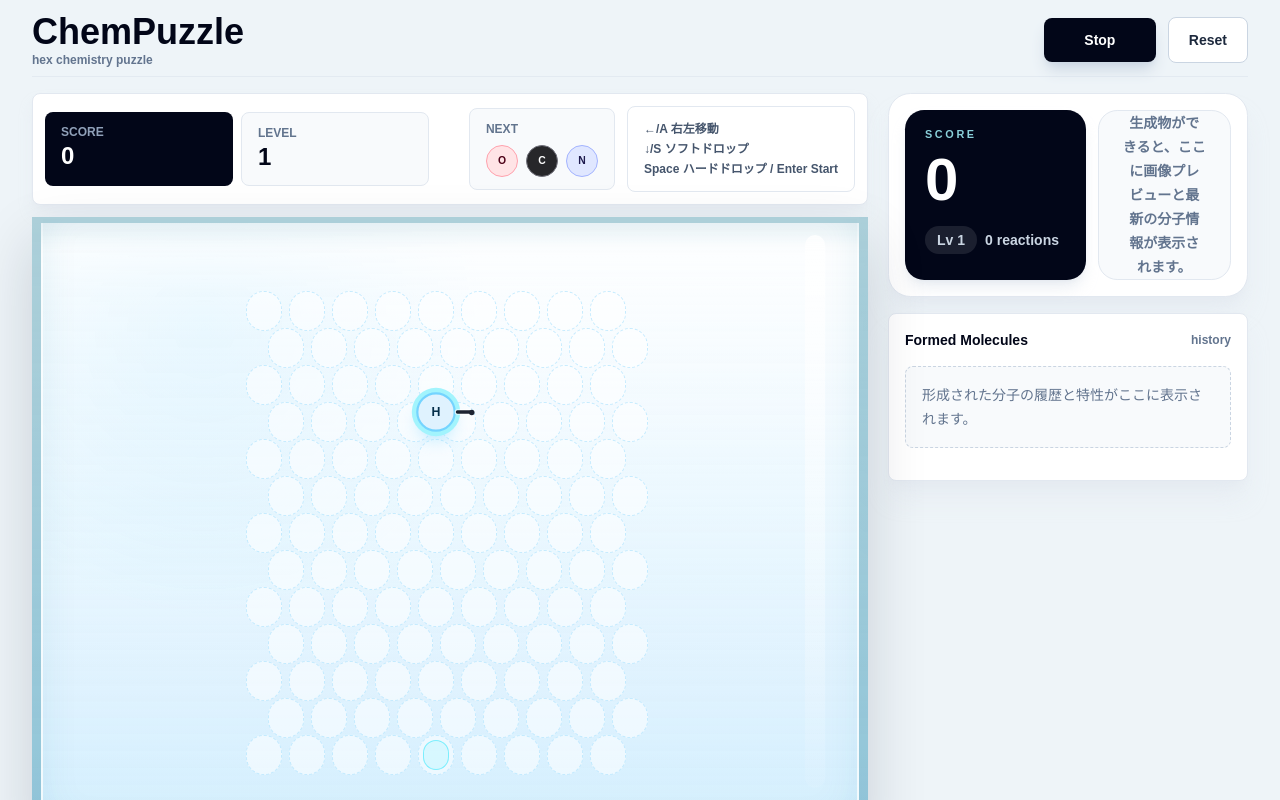
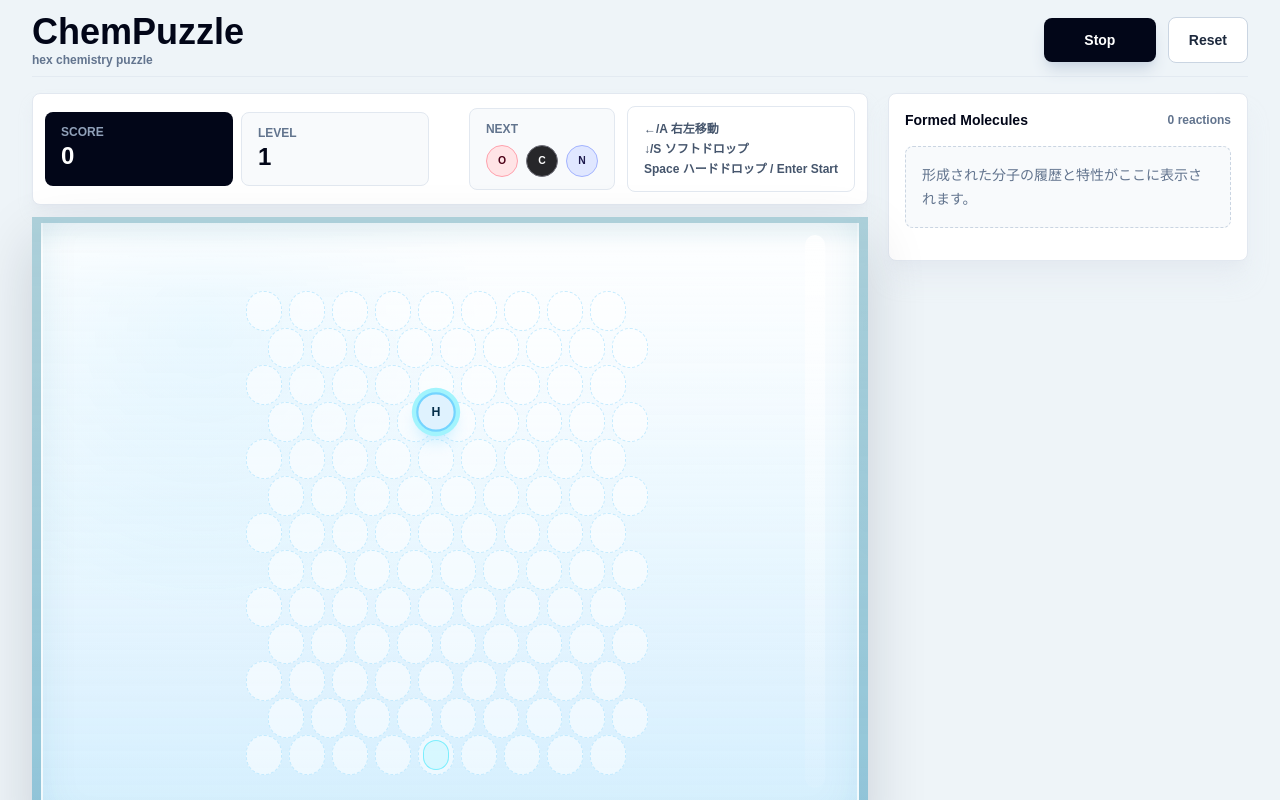
Before and after one commit to tatsuya0730/chempuzzle, a Next.js app: page / in a window 1280 px wide. Both pictures are taken after a click on the button "Start". Shown: the top 800 px of the page. Built offline with nearby package versions, Linux system fonts and the light colour scheme.

Commit message:
undo: 原子の腕を削除・右側ペインを整理

```diff
--- a/app/globals.css
+++ b/app/globals.css
@@ -68,63 +68,6 @@ body {
   will-change: transform, opacity;
 }
 
-.valence-hands {
-  position: absolute;
-  inset: 0;
-  z-index: 4;
-  color: #111827;
-  pointer-events: none;
-}
-
-.valence-hand {
-  position: absolute;
-  left: 50%;
-  top: 50%;
-  width: 14px;
-  height: 3px;
-  border-radius: 999px;
-  background: currentColor;
-  box-shadow: 0 0 0 1px rgba(255, 255, 255, 0.78);
-  opacity: 0.95;
-  transform-origin: 0 50%;
-}
-
-.valence-hand::after {
-  content: "";
-  position: absolute;
-  right: -3px;
-  top: 50%;
-  width: 5px;
-  height: 5px;
-  border-radius: 999px;
-  background: currentColor;
-  transform: translateY(-50%);
-}
-
-.hand-dir-0 {
-  transform: translateY(-50%) rotate(0deg) translateX(18px);
-}
-
-.hand-dir-1 {
-  transform: translateY(-50%) rotate(60deg) translateX(18px);
-}
-
-.hand-dir-2 {
-  transform: translateY(-50%) rotate(120deg) translateX(18px);
-}
-
-.hand-dir-3 {
-  transform: translateY(-50%) rotate(180deg) translateX(18px);
-}
-
-.hand-dir-4 {
-  transform: translateY(-50%) rotate(240deg) translateX(18px);
-}
-
-.hand-dir-5 {
-  transform: translateY(-50%) rotate(300deg) translateX(18px);
-}
-
 .benzene-token {
   border-radius: 0;
   clip-path: polygon(25% 4%, 75% 4%, 100% 50%, 75% 96%, 25% 96%, 0 50%);
@@ -189,49 +132,6 @@ body {
   z-index: 8;
   overflow: visible;
   pointer-events: none;
-}
-
-.product-mock {
-  background:
-    radial-gradient(circle at 18% 16%, rgba(255, 255, 255, 0.95), transparent 28%),
-    radial-gradient(circle at 82% 18%, rgba(125, 211, 252, 0.35), transparent 26%),
-    linear-gradient(145deg, #eff6ff 0%, #f8fafc 48%, #dbeafe 100%);
-}
-
-.product-mock-bottle {
-  position: absolute;
-  left: 50%;
-  top: 52%;
-  width: 38%;
-  height: 66%;
-  border-radius: 22% 22% 18% 18%;
-  background: linear-gradient(180deg, rgba(255, 255, 255, 0.94), rgba(226, 232, 240, 0.92));
-  border: 1px solid rgba(148, 163, 184, 0.38);
-  box-shadow: 0 18px 30px rgba(15, 23, 42, 0.12);
-  transform: translate(-50%, -50%);
-}
-
-.product-mock-bottle::before {
-  content: "";
-  position: absolute;
-  left: 50%;
-  top: -14%;
-  width: 32%;
-  height: 18%;
-  border-radius: 35% 35% 8px 8px;
-  background: linear-gradient(180deg, #cbd5e1, #94a3b8);
-  transform: translateX(-50%);
-}
-
-.product-mock-label {
-  position: absolute;
-  left: 10px;
-  right: 10px;
-  bottom: 10px;
-  border-radius: 14px;
-  background: rgba(255, 255, 255, 0.82);
-  padding: 10px 12px;
-  backdrop-filter: blur(4px);
 }
 
 .reaction-bond {
--- a/app/page.tsx
+++ b/app/page.tsx
@@ -29,7 +29,7 @@ export default function Home() {
             />
           </div>
 
-          <ReactionHistory reactionLog={game.reactionLog} score={game.score} level={game.level} />
+          <ReactionHistory reactionLog={game.reactionLog} />
         </section>
 
         <RankingMock />
--- a/components/game/GameBoard.tsx
+++ b/components/game/GameBoard.tsx
@@ -39,7 +39,7 @@ export function GameBoard({
                   }`}
                 >
                   {isPredicted ? <div className="absolute inset-[4px] rounded-full border border-cyan-300/70 bg-cyan-200/30" /> : null}
-                  {cell ? <TokenOrb token={cell.token} hands={cell.hands} clearing={Boolean(match)} /> : null}
+                  {cell ? <TokenOrb token={cell.token} clearing={Boolean(match)} /> : null}
                   {match ? <span className={`effect-burst effect-${match.molecule.effect}`} /> : null}
                 </div>
               );
@@ -54,7 +54,7 @@ export function GameBoard({
               top: `${current.screenY - CELL_H / 2}px`,
             }}
           >
-            <TokenOrb token={current.token} hands={current.hands} active={true} clearing={false} />
+            <TokenOrb token={current.token} active={true} clearing={false} />
           </div>
         ) : null}
       </div>
--- a/components/game/ReactionHistory.tsx
+++ b/components/game/ReactionHistory.tsx
@@ -2,80 +2,24 @@ import type { ReactionLog } from "@/types/game";
 import { formatScore } from "@/lib/game/scoring";
 import { EFFECT_STYLES } from "@/lib/game/tokens";
 
-function ProductPreview({ entry }: { entry: ReactionLog }) {
-  if (entry.imageUrl) {
-    return <img src={entry.imageUrl} alt={`${entry.name} image`} className="h-full w-full object-cover" loading="lazy" />;
-  }
-
-  return (
-    <div className="product-mock relative h-full w-full overflow-hidden">
-      <div className="product-mock-bottle" />
-      <div className="product-mock-label">
-        <p className="text-[0.65rem] font-bold uppercase tracking-[0.22em] text-slate-500">Compound</p>
-        <p className="mt-2 text-2xl font-black text-slate-950">{entry.formula}</p>
-        <p className="mt-1 text-xs font-semibold text-slate-600">{entry.name}</p>
-      </div>
-    </div>
-  );
-}
-
-export function ReactionHistory({ reactionLog, score, level }: { reactionLog: ReactionLog[]; score: number; level: number }) {
-  const latest = reactionLog[0];
-
+export function ReactionHistory({ reactionLog }: { reactionLog: ReactionLog[] }) {
   return (
     <aside className="flex min-h-0 flex-col gap-4">
-      <section className="rounded-[1.4rem] border border-slate-200 bg-white p-4 shadow-xl shadow-slate-200/70">
-        <div className="grid gap-3 sm:grid-cols-[1.2fr_0.8fr] lg:grid-cols-1 xl:grid-cols-[1.15fr_0.85fr]">
-          <div className="rounded-[1.2rem] bg-slate-950 px-5 py-4 text-white shadow-lg shadow-slate-300/40">
-            <p className="text-[0.68rem] font-black uppercase tracking-[0.24em] text-cyan-200/85">Score</p>
-            <p className="mt-2 text-5xl font-black leading-none tabular-nums sm:text-6xl">{formatScore(score)}</p>
-            <div className="mt-4 flex items-center gap-2 text-sm font-bold text-slate-300">
-              <span className="rounded-full bg-white/10 px-3 py-1">Lv {level}</span>
-              <span>{reactionLog.length} reactions</span>
-            </div>
-          </div>
-
-          <div className="overflow-hidden rounded-[1.2rem] border border-slate-200 bg-slate-50">
-            {latest ? (
-              <>
-                <div className="h-40 bg-white">
-                  <ProductPreview entry={latest} />
-                </div>
-                <div className="border-t border-slate-200 px-4 py-3">
-                  <p className="text-[0.68rem] font-black uppercase tracking-[0.22em] text-slate-500">Latest Product</p>
-                  <p className="mt-2 text-2xl font-black text-slate-950">{latest.formula}</p>
-                  <p className="text-sm font-semibold text-slate-600">{latest.name}</p>
-                </div>
-              </>
-            ) : (
-              <div className="flex h-full min-h-40 items-center justify-center px-6 text-center text-sm font-semibold leading-6 text-slate-500">
-                生成物ができると、ここに画像プレビューと最新の分子情報が表示されます。
-              </div>
-            )}
-          </div>
-        </div>
-      </section>
-
       <section className="min-h-0 rounded-lg border border-slate-200 bg-white p-4 shadow-xl shadow-slate-200/70">
         <div className="flex items-center justify-between gap-3">
           <h2 className="text-sm font-black text-slate-950">Formed Molecules</h2>
-          <span className="text-xs font-semibold text-slate-500">history</span>
+          <span className="text-xs font-semibold text-slate-500">{reactionLog.length} reactions</span>
         </div>
 
         {reactionLog.length === 0 ? (
           <div className="mt-4 rounded-lg border border-dashed border-slate-300 bg-slate-50 p-4 text-sm leading-6 text-slate-500">形成された分子の履歴と特性がここに表示されます。</div>
         ) : null}
 
-        <div className="mt-4 max-h-[calc(100vh-320px)] space-y-3 overflow-auto pr-1">
+        <div className="mt-4 max-h-[calc(100vh-180px)] space-y-3 overflow-auto pr-1">
           {reactionLog.map((entry) => (
             <div key={entry.id} className={`rounded-lg border p-3 ${EFFECT_STYLES[entry.effect].panel}`}>
-              <div className="flex items-start gap-3">
-                <div className="h-16 w-16 shrink-0 overflow-hidden rounded-xl border border-white/70 bg-white/80">
-                  <ProductPreview entry={entry} />
-                </div>
-                <div className="min-w-0 flex-1">
               <div className="flex items-start justify-between gap-3">
-                    <div>
+                <div className="min-w-0">
                   <p className="text-lg font-black">{entry.formula}</p>
                   <p className="text-xs font-semibold opacity-75">
                     {entry.name} / {entry.count} tiles
@@ -91,8 +35,6 @@ export function ReactionHistory({ reactionLog, score, level }: { reactionLog: Re
                 <span className="shrink-0 rounded-md bg-white/70 px-2 py-1 text-xs font-black">{EFFECT_STYLES[entry.effect].tag}</span>
               </div>
             </div>
-              </div>
-            </div>
           ))}
         </div>
       </section>
--- a/components/game/TokenOrb.tsx
+++ b/components/game/TokenOrb.tsx
@@ -1,8 +1,8 @@
-import type { Direction, TokenSymbol } from "@/types/game";
+import type { TokenSymbol } from "@/types/game";
 import { TOKENS } from "@/lib/game/tokens";
 import { BenzeneIcon } from "./BenzeneIcon";
 
-export function TokenOrb({ token, hands, active = false, clearing = false }: { token: TokenSymbol; hands: Direction[]; active?: boolean; clearing?: boolean }) {
+export function TokenOrb({ token, active = false, clearing = false }: { token: TokenSymbol; active?: boolean; clearing?: boolean }) {
   const styles = TOKENS[token];
   const isGroup = styles.category === "group";
 
@@ -11,14 +11,9 @@ export function TokenOrb({ token, hands, active = false, clearing = false }: { t
       className={`atom-orb relative flex h-9 w-9 items-center justify-center border-2 text-[0.7rem] font-black shadow-lg transition ${isGroup ? "benzene-token" : "rounded-full"} ${styles.shell} ${styles.text} ${styles.glow} ${
         active ? "scale-110 ring-4 ring-cyan-200" : ""
       } ${clearing ? "molecule-pop" : ""}`}
-      title={`${token}: ${styles.label} / 手${styles.valence}`}
+      title={`${token}: ${styles.label}`}
     >
       {isGroup ? <BenzeneIcon /> : null}
-      <span className="valence-hands" aria-hidden="true">
-        {hands.map((direction) => (
-          <span key={direction} className={`valence-hand hand-dir-${direction}`} />
-        ))}
-      </span>
       {isGroup ? null : <span className="relative z-10">{token}</span>}
     </div>
   );
--- a/lib/game/board.ts
+++ b/lib/game/board.ts
@@ -1,28 +1,21 @@
 import type { CellTile, Direction, Grid, Position, Tile, TokenSymbol } from "@/types/game";
 import { ALL_DIRECTIONS, CELL_H, CELL_W, COLS, ROW_OFFSET, ROWS, STEP_X, STEP_Y } from "./config";
-import { TOKENS } from "./tokens";
 
 export const createEmptyGrid = (): Grid => Array.from({ length: ROWS }, () => Array(COLS).fill(null));
 export const positionKey = ({ row, col }: Position) => `${row},${col}`;
 export const tileKey = (row: number, col: number) => `${row},${col}`;
 export const inBounds = (row: number, col: number) => row >= 0 && row < ROWS && col >= 0 && col < COLS;
 
-export const createHands = (token: TokenSymbol): Direction[] => {
-  const valence = Math.min(TOKENS[token].valence, ALL_DIRECTIONS.length);
-  if (valence <= 0) return [];
-  const pool = [...ALL_DIRECTIONS];
-  if (valence <= 2) return pool.sort(() => Math.random() - 0.5).slice(0, valence) as Direction[];
-  return pool.slice(0, valence) as Direction[];
-};
+export const createHands = (): Direction[] => [];
 
-export const createCellTile = (token: TokenSymbol): CellTile => ({ token, hands: createHands(token) });
+export const createCellTile = (token: TokenSymbol): CellTile => ({ token, hands: createHands() });
 
 export const getCurrentVisualCenter = (row: number, col: number) => ({
   x: col * STEP_X + CELL_W / 2,
   y: row * STEP_Y + CELL_H / 2,
 });
 
-export const makeTile = (token: TokenSymbol, hands = createHands(token)): Tile => {
+export const makeTile = (token: TokenSymbol, hands = createHands()): Tile => {
   const row = -1;
   const col = Math.floor(COLS / 2);
   const { x, y } = getCurrentVisualCenter(row, col);
@@ -70,9 +63,7 @@ export const handsConnect = (grid: Grid, a: Position, b: Position) => {
   const from = grid[a.row][a.col];
   const to = grid[b.row][b.col];
   if (!from || !to) return false;
-  const direction = getDirectionBetween(a, b);
-  if (direction === null) return false;
-  return from.hands.includes(direction) && to.hands.includes(getOppositeDirection(direction));
+  return areAdjacent(a, b);
 };
 
 export const compressGrid = (grid: Grid) => {
```
Lines whose indentation alone changed are shown as unchanged.
